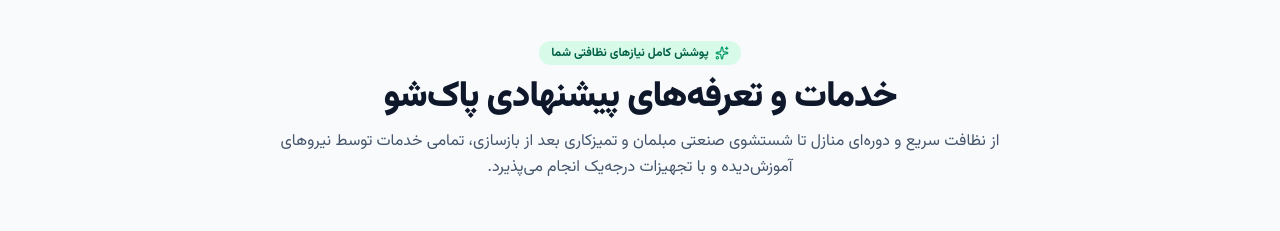
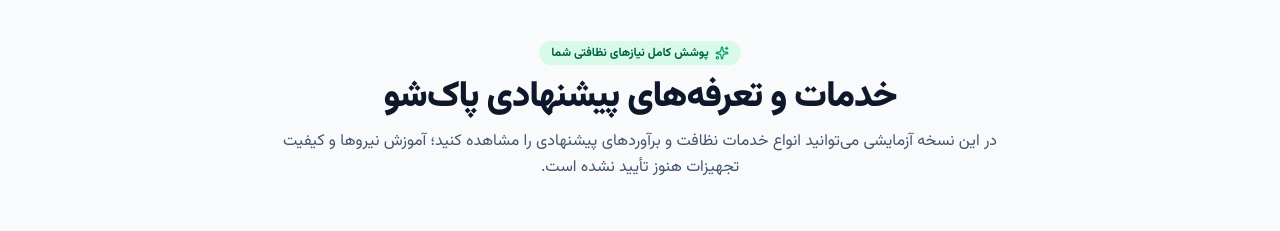
Before and after one commit to antigravity1344-code/my-cleaning-site, a React (Vite) app: page / in a window 1280 px wide. Shown: the part 1060-1291 px from the top of the page. Built offline with nearby package versions, Linux system fonts and the light colour scheme.

Commit message:
fix(safety-005): neutralize unverified operational claims and contact channels

```diff
--- a/src/components/ServicesSection.tsx
+++ b/src/components/ServicesSection.tsx
@@ -58,7 +58,7 @@
             خدمات و تعرفه‌های پیشنهادی پاک‌شو
           </h2>
           <p className="text-slate-600 text-sm sm:text-base leading-relaxed">
-            از نظافت سریع و دوره‌ای منازل تا شستشوی صنعتی مبلمان و تمیزکاری بعد از بازسازی، تمامی خدمات توسط نیروهای آموزش‌دیده و با تجهیزات درجه‌یک انجام می‌پذیرد.
+            در این نسخه آزمایشی می‌توانید انواع خدمات نظافت و برآوردهای پیشنهادی را مشاهده کنید؛ آموزش نیروها و کیفیت تجهیزات هنوز تأیید نشده است.
           </p>
         </div>
 
```
